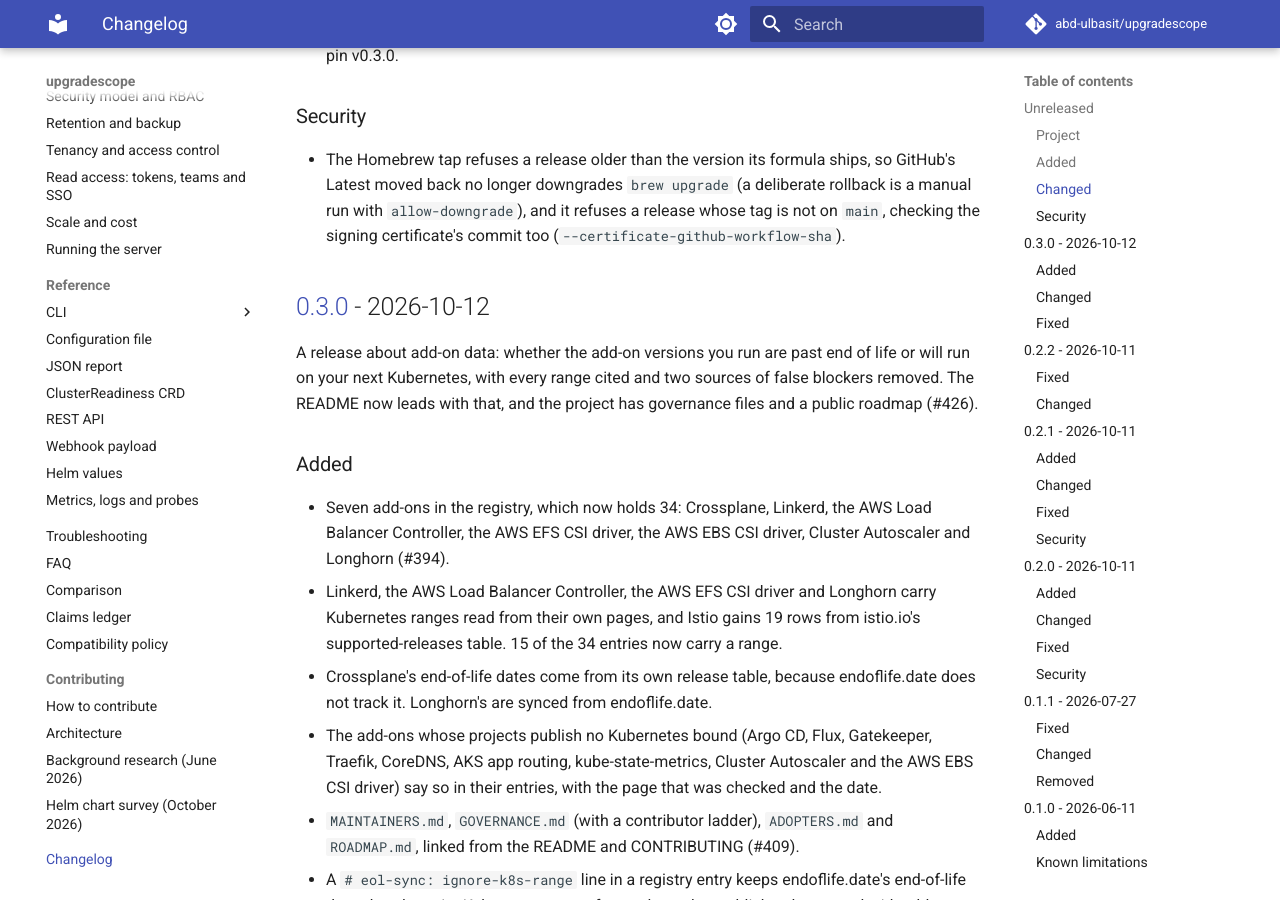
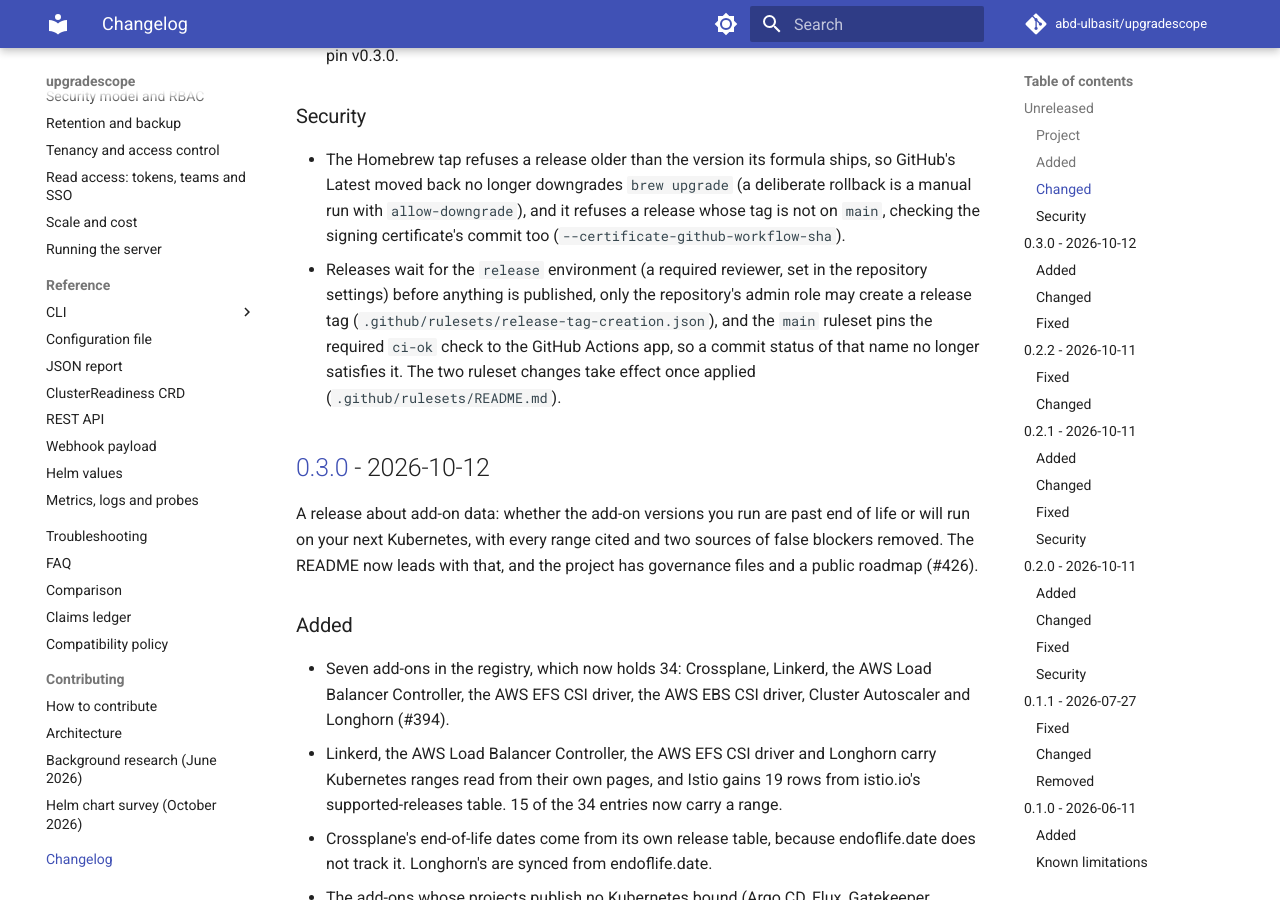
Before and after one commit to abd-ulbasit/upgradescope, an MkDocs documentation site: the page built from docs/changelog.md, in a window 1280 px wide and 900 px high, scrolled down 820 px. Built offline with MkDocs 1.6.1 and Material for MkDocs 9.7.7, drawn with Linux system fonts in a browser that asks for light colours; comment, search, counter and statistics services are not loaded.

Commit message:
ci(release): gate releases on an environment and admin-only tags
Anyone with write access, and any workflow token with contents: write,
could create a release tag, and nothing outside the tagged commit's own
release.yml stood between that tag and a signed release: the "tagged
commit is on main" check is a step of that same file, and no GitHub
Environment gated the publishing jobs. The signing identity
release.yml@refs/tags/vX cannot tell such a release from a real one.

- release.yml: the goreleaser job, the first that publishes, references
  the `release` environment, so with a required reviewer configured each
  release waits for one approval after CI has passed (later jobs all
  need it). The comment says what it does not stop: a tagged
  release.yml can drop the reference.
- .github/rulesets/release-tag-creation.json (new): a `creation` rule on
  refs/tags/v*.*.* that only the admin role may bypass. It is a ruleset
  of its own because bypass is per ruleset, and an admin bypass on
  release-tags.json would let admins move or delete released tags.
- .github/rulesets/main.json: the required `ci-ok` check is pinned to
  the GitHub Actions app (integration 15368), as `breaking-change`
  already was, so a commit status named ci-ok no longer satisfies it.
- hack/rulesets-live.sh compares the new file too (its offline test
  dresses it, and checks a lost bypass or creation rule fails); the
  rulesets README, packaging/README.md, CONTRIBUTING.md and claims IR-06
  and IR-11 say what is applied and what waits.

None of this is live yet: the environment's protection rules and both
ruleset changes are repository settings. Until the rulesets are applied
(PUT main.json, POST release-tag-creation.json), `make rulesets-check`
and CI's repo-checks job fail, as the rulesets README intends.

Co-Authored-By: Claude Opus 5.5 <noreply@anthropic.com>

```diff
--- a/CHANGELOG.md
+++ b/CHANGELOG.md
@@ -39,6 +39,13 @@ only through a new release.
   (a deliberate rollback is a manual run with `allow-downgrade`), and it
   refuses a release whose tag is not on `main`, checking the signing
   certificate's commit too (`--certificate-github-workflow-sha`).
+- Releases wait for the `release` environment (a required reviewer, set in
+  the repository settings) before anything is published, only the
+  repository's admin role may create a release tag
+  (`.github/rulesets/release-tag-creation.json`), and the `main` ruleset
+  pins the required `ci-ok` check to the GitHub Actions app, so a commit
+  status of that name no longer satisfies it. The two ruleset changes take
+  effect once applied (`.github/rulesets/README.md`).
 
 ## [0.3.0] - 2026-10-12
 
```
Also changed, not shown: CONTRIBUTING.md (+1 -1 lines), docs/claims.md (+2 -2 lines), packaging/README.md (+13 -4 lines), .github/rulesets/README.md, 5 other files.
